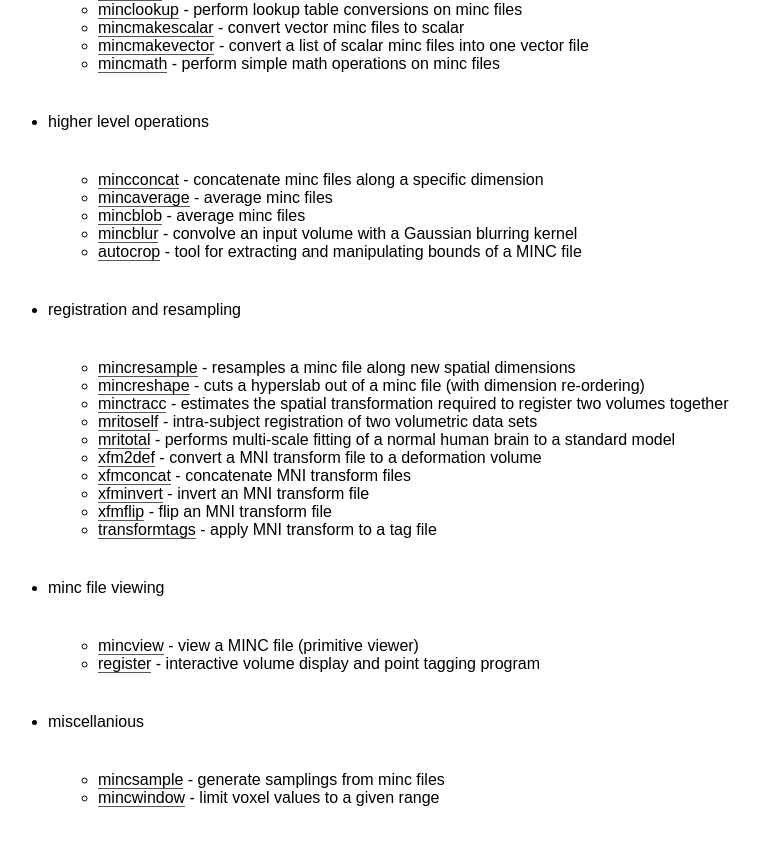
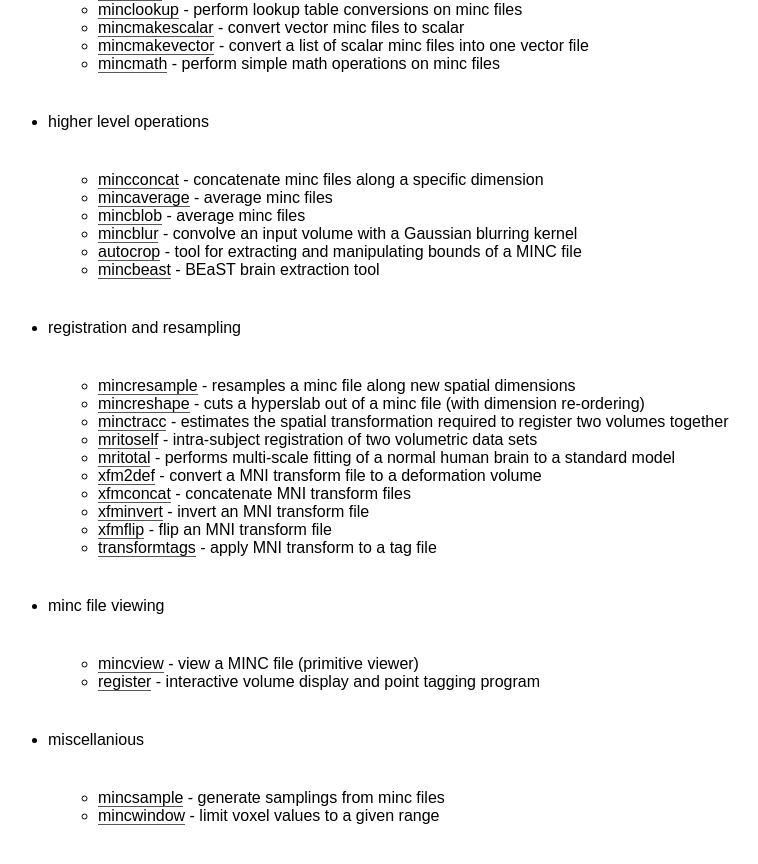
Before and after one commit to BIC-MNI/man-pages, a Jekyll site: the page built from index.md, in a window 1280 px wide and 900 px high, scrolled down 1196 px. Shown: the top 864 px of the window, without its empty margins (52-810 px from the left). Built offline with Jekyll 4.4.1, drawn with Linux system fonts in a browser that asks for light colours; some web fonts are replaced.

Commit message:
Added mincbeast into index

```diff
--- a/index.md
+++ b/index.md
@@ -47,6 +47,7 @@ legacy .man files to github-style markup format and then manually corrected.
   * [mincblob](man/mincblob) - average minc files
   * [mincblur](man/mincblur) - convolve an input volume with a Gaussian blurring kernel
   * [autocrop](man/autocrop) - tool for extracting and manipulating bounds of a MINC file
+  * [mincbeast](man/mincbeast) - BEaST brain extraction tool
 * registration and resampling
   * [mincresample](man/mincresample) - resamples a minc file along new spatial dimensions
   * [mincreshape](man/mincreshape) - cuts a hyperslab out of a minc file (with dimension re-ordering)
```
